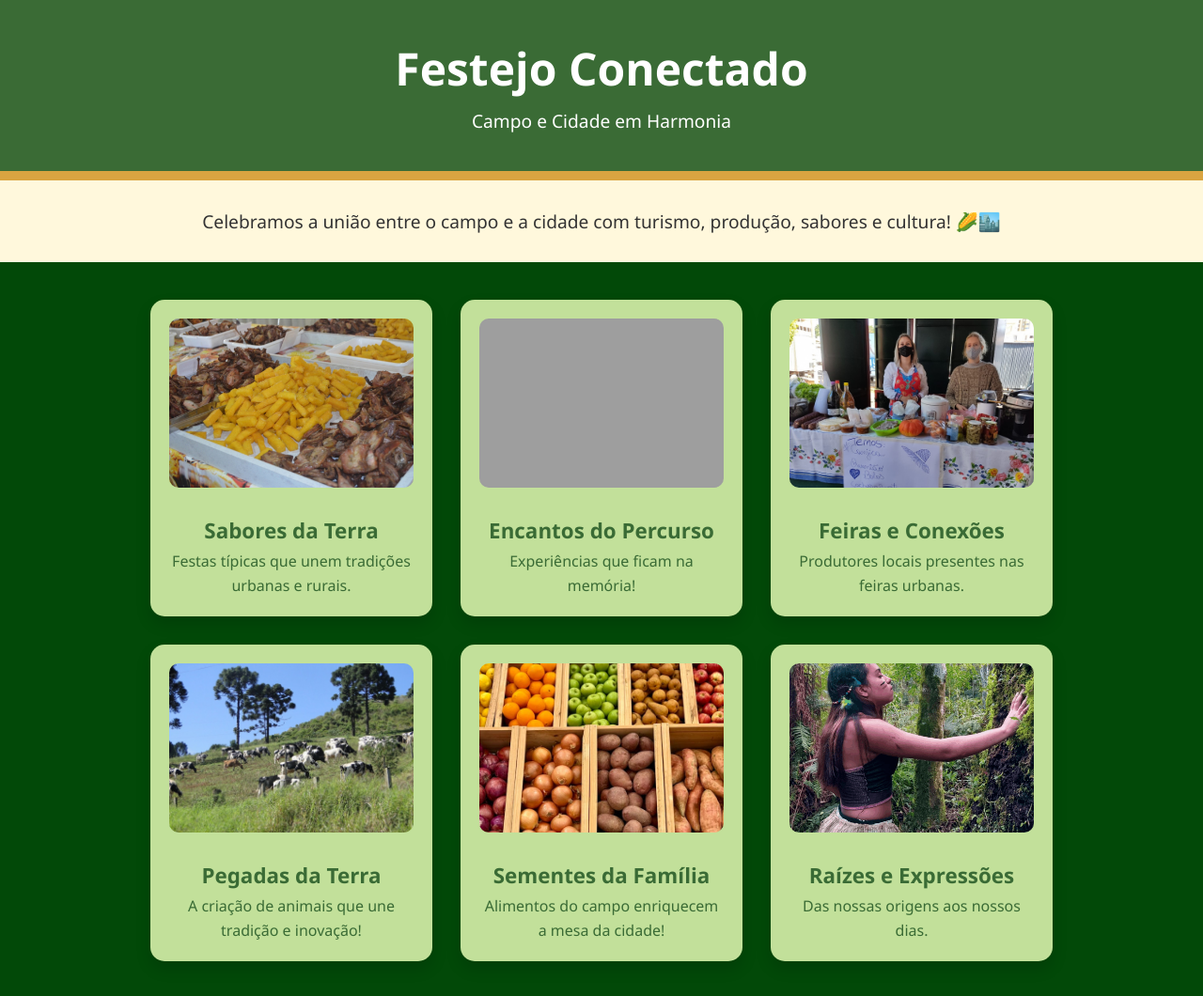
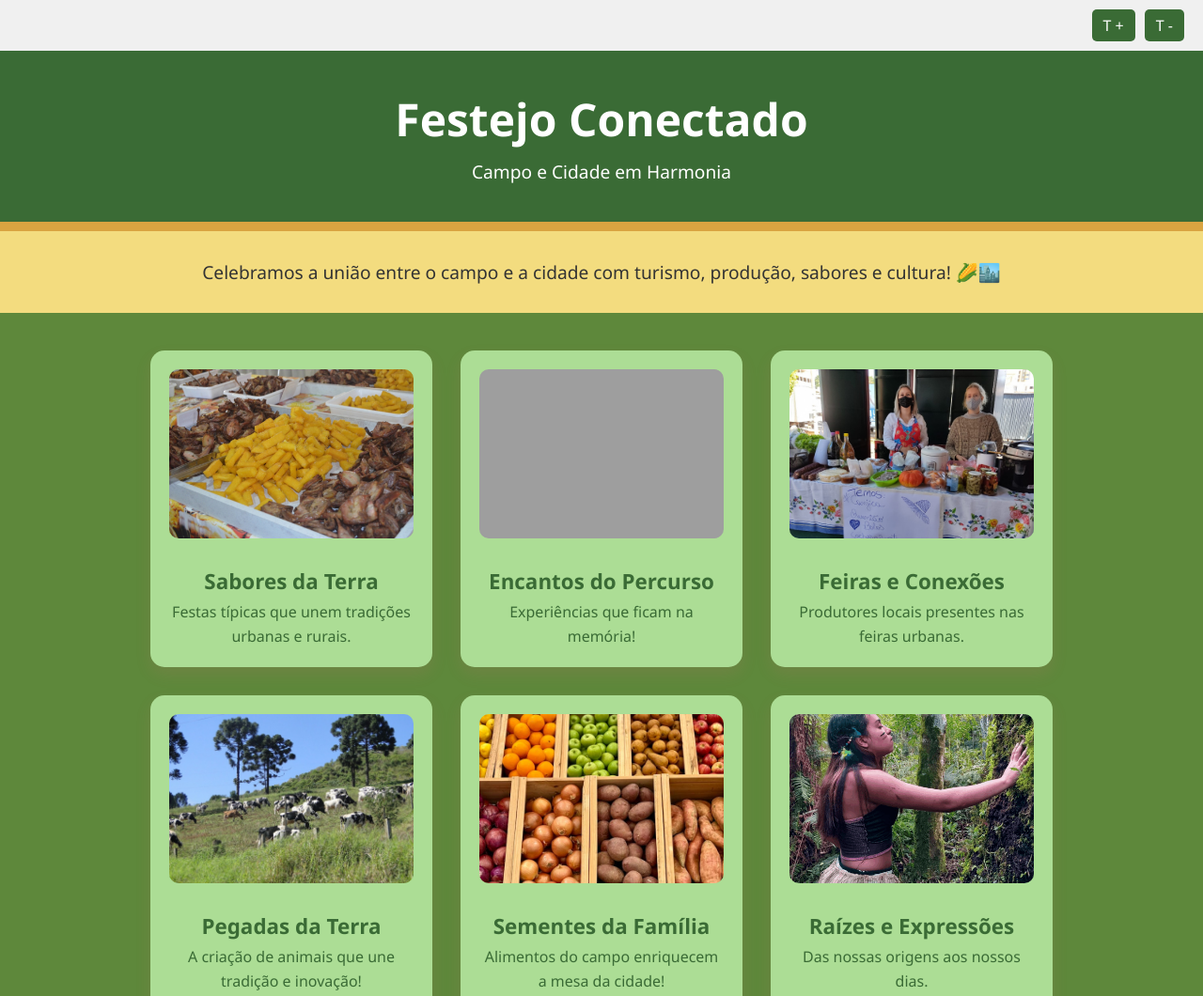
Before and after one commit to TorroNe91/projetoagrinho, a plain HTML site: page index.html in a window 1280 px wide. Shown: the top 1060 px of the page at 94% size. Drawn offline with Linux system fonts and the light colour scheme; grey boxes are pictures that could not be loaded.

Commit message:
títulos

```diff
--- a/index.html
+++ b/index.html
@@ -7,7 +7,10 @@
   <link rel="stylesheet" href="style.css">
 </head>
 <body>
-
+<div class="acessibilidade" aria-label="ajuste de tamanho de texto">
+  <button onclick="alterarfonte(2)" aria-label="aumentar texto"> T +</button>
+  <button onclick="alterarfonte(-2)" aria-label="diminuir texto"> T -</button>
+</div>
   <header>
     <h1>Festejo Conectado</h1>
     <p>Campo e Cidade em Harmonia</p>
--- a/style.css
+++ b/style.css
@@ -6,7 +6,7 @@
 }
 
 body {
-  background: linear-gradient(#e0ffe0, #f0f0ff);
+  background: linear-gradient(#ffffff, #ffed88);
   color: #333;
 }
 
@@ -36,7 +36,7 @@ header p {
   text-align: center;
   padding: 30px;
   font-size: 1.2em;
-  background-color: #fff8dc;
+  background-color: #f3dc7f;
 }
 
 .cards {
@@ -45,13 +45,13 @@ header p {
   justify-content: center;
   padding: 40px 20px;
   gap: 30px;
-  background: #024908;
+  background: #5e883b;
 }
 
 .card {
-  background: rgb(194, 224, 154);
+  background: rgb(172, 221, 149);
   border-radius: 15px;
-  box-shadow: 0 8px 16px rgba(0,0,0,0.15);
+  box-shadow: 0 8px 16px rgba(201, 116, 116, 0.15);
   width: 300px;
   text-align: center;
   padding: 20px;
@@ -94,7 +94,7 @@ footer {
 .rodape-centralizado {
   position: relative;
   background: #3a6b35;
-  color: white;
+  color: rgb(255, 255, 255);
   text-align: center;
   padding: 20px 40px;
 }
```
Also changed, not shown: agricultura.html (+1 -1 lines), animais.html (+1 -1 lines), cultura.html (+1 -1 lines), feira.html (+1 -1 lines), sabores.html (+1 -1 lines), turismo.html (+1 -1 lines).
